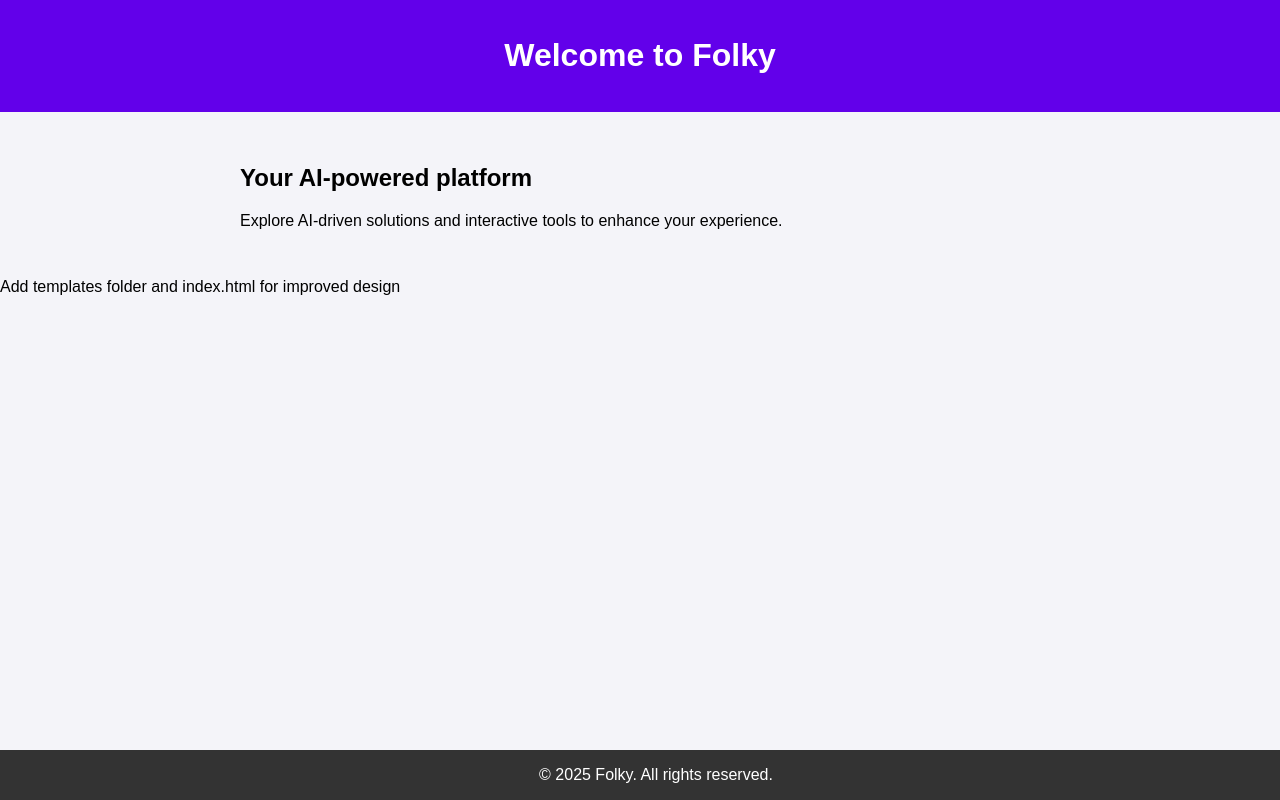
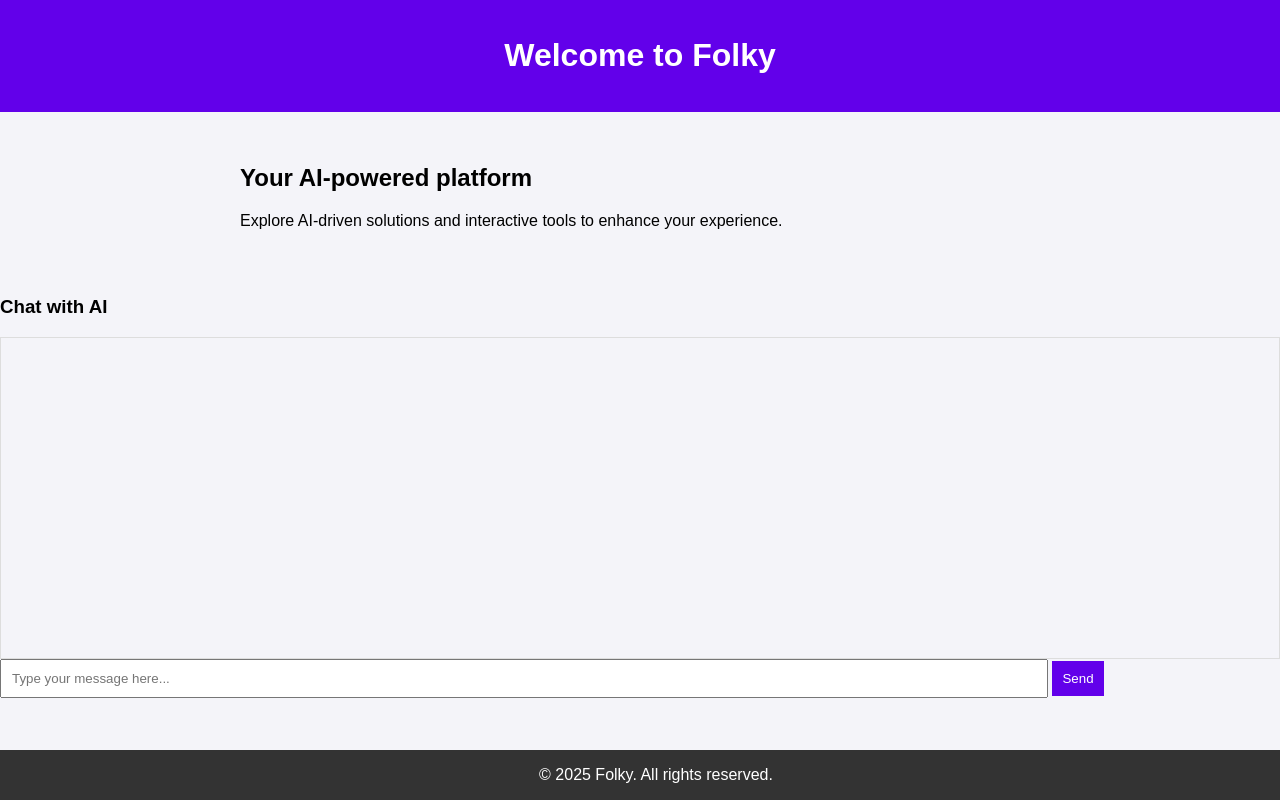
Before and after one commit to ecanbaykurt/BasicAzureDeployment, a Flask app: page / in a window 1280 px wide. Run offline with Flask 3, Linux system fonts and the light colour scheme.

Commit message:
Add templates folder and index.html for improved design

```diff
--- a/templates/index.html
+++ b/templates/index.html
@@ -47,4 +47,33 @@
 </body>
 </html>
 
-Add templates folder and index.html for improved design
+
+<div id="chatbot">
+    <h3>Chat with AI</h3>
+    <div id="chat-box" style="border: 1px solid #ddd; padding: 10px; height: 300px; overflow-y: auto;"></div>
+    <input type="text" id="user-input" placeholder="Type your message here..." style="width: 80%; padding: 10px;" />
+    <button onclick="sendMessage()" style="padding: 10px; background: #6200ea; color: white; border: none;">Send</button>
+</div>
+<script>
+    async function sendMessage() {
+        const userInput = document.getElementById('user-input').value;
+        const chatBox = document.getElementById('chat-box');
+
+        // Add user message to chat box
+        chatBox.innerHTML += `<div><strong>You:</strong> ${userInput}</div>`;
+        document.getElementById('user-input').value = '';
+
+        // Call the chatbot API
+        const response = await fetch('/chat', {
+            method: 'POST',
+            headers: {
+                'Content-Type': 'application/json',
+            },
+            body: JSON.stringify({ message: userInput }),
+        });
+        const data = await response.json();
+
+        // Add chatbot reply to chat box
+        chatBox.innerHTML += `<div><strong>AI:</strong> ${data.reply}</div>`;
+    }
+</script>
```
